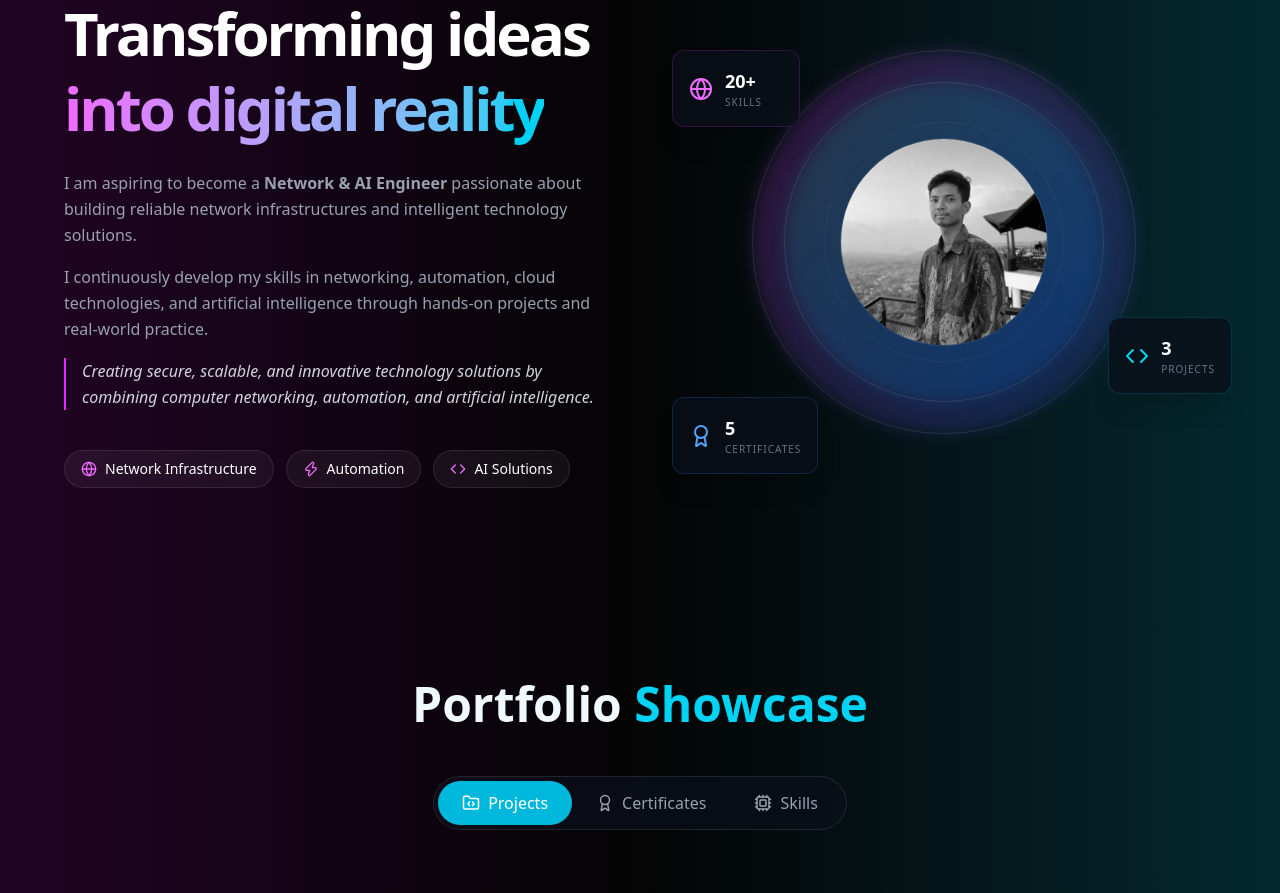
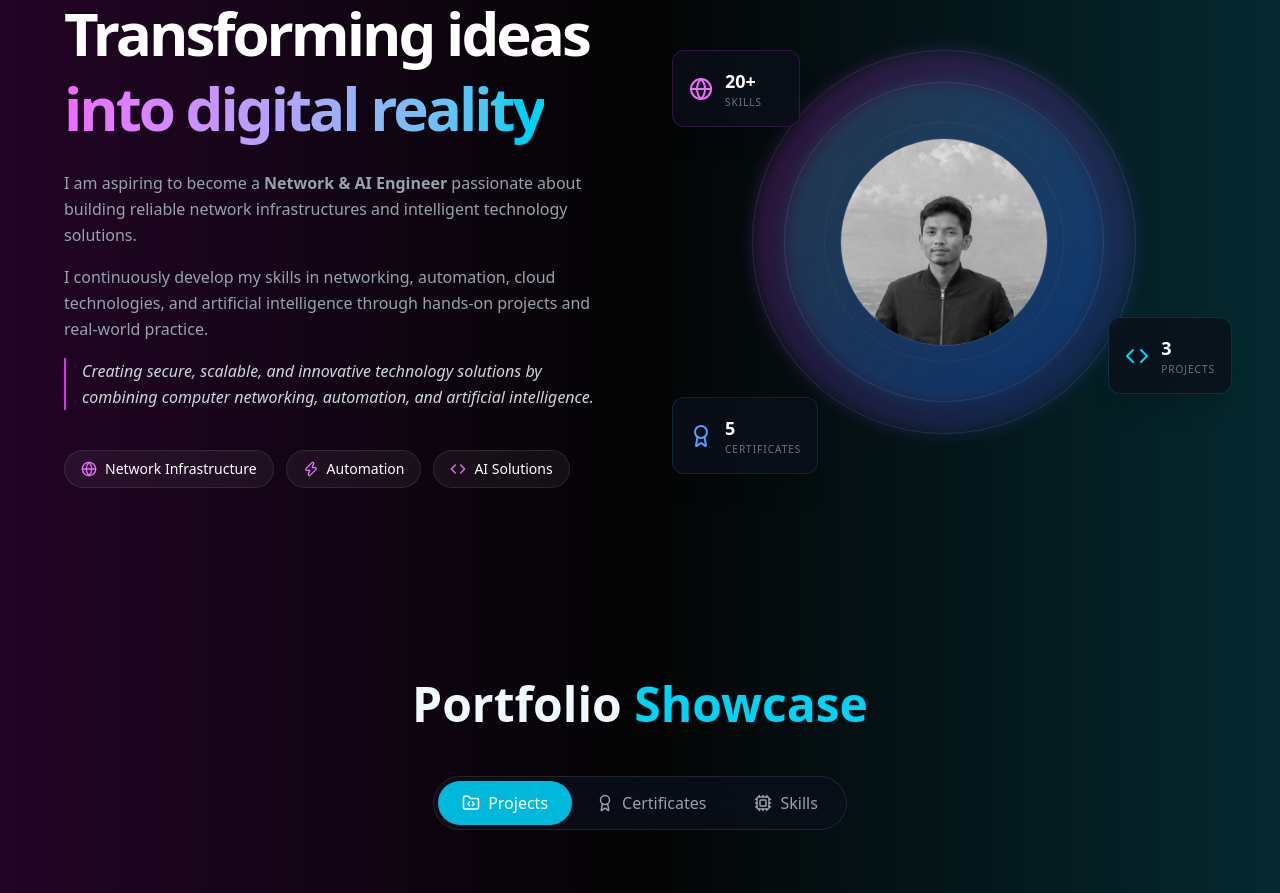
Before and after one commit to raya-pratama/portofolio, a Next.js app: page / in a window 1280 px wide. Shown: the part 900-1793 px from the top of the page. Built offline with nearby package versions, Linux system fonts and the light colour scheme.

Commit message:
pp2 ganti

```diff
--- a/components/About.tsx
+++ b/components/About.tsx
@@ -67,7 +67,7 @@ const About = () => {
 
                 <div className="w-56 h-56 md:w-60 md:h-60 rounded-full border border-white/5" />
                 <img
-                  src="/pp.jpg"
+                  src="/pp2.jpg"
                   alt="Raya Pratama"
                   className="absolute w-48 h-48 md:w-52 md:h-52 rounded-full object-cover grayscale hover:grayscale-0 transition-all duration-500 border border-white/10"
                 />
```
Also changed, not shown: public/pp2.jpg (added).
